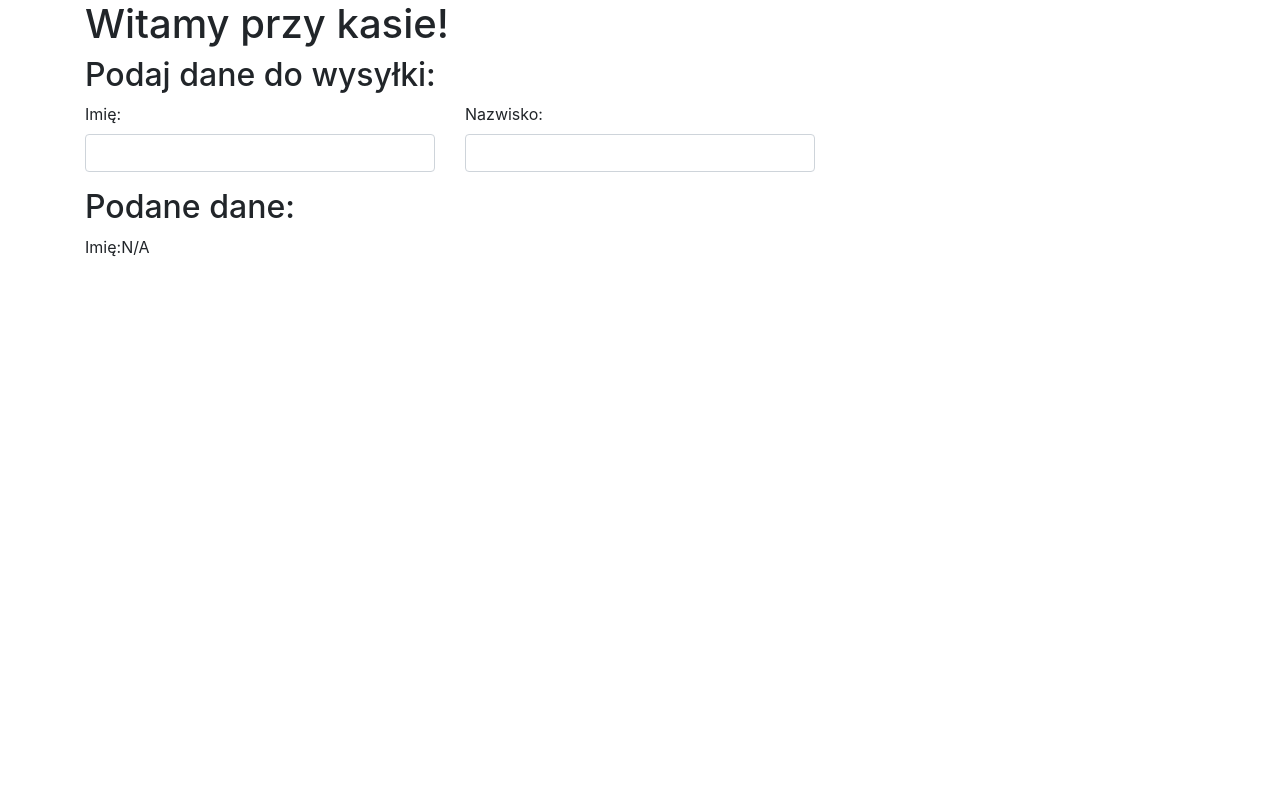
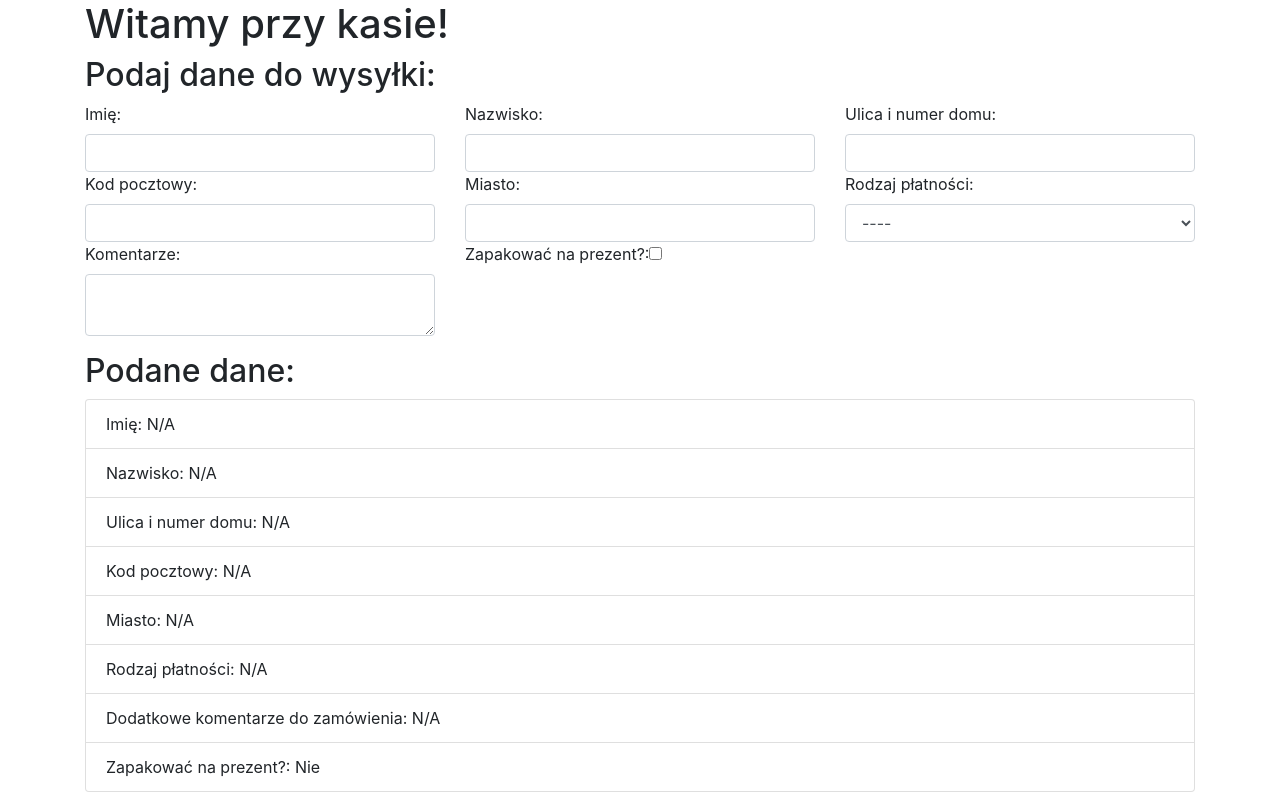
Before and after one commit to ColJops/second-app, a React (Create React App) app: page / in a window 1280 px wide. Built offline with nearby package versions, Linux system fonts and the light colour scheme.

Commit message:
Gotowy formularz bez walidacji danych

```diff
--- /dev/null
+++ b/src/pages/MySelect.js
@@ -0,0 +1,35 @@
+import PropTypes from "prop-types";
+import React from "react";
+
+const MySelect = props => {
+const { label, name, value, className, onChange, options } = props;
+    return (
+            <div>
+                <label htmlFor={name}>{label}: </label>
+                <select
+                    name={name}
+                    id={name}
+                    value={value}
+                    className={className}
+                    onChange={onChange}
+                >
+                    {options.map((option, index) => (
+                        <option key={index} value={option.id}>
+                            {option.name}
+                        </option>
+                    ))}
+                </select>
+            </div>
+        );
+}
+
+MySelect.propTypes = {
+    label: PropTypes.string.isRequired,
+    name: PropTypes.string.isRequired,
+    value: PropTypes.string,
+    className: PropTypes.string,
+    onChange: PropTypes.func,
+    options: PropTypes.array
+};
+
+export default MySelect;
--- /dev/null
+++ b/src/pages/MyTextArea.js
@@ -0,0 +1,29 @@
+import PropTypes from "prop-types";
+import React from "react";
+const MyTextArea = props => {
+    const { label, type, name, value, className, onChange } = props;
+        return (
+            <div>
+                <label htmlFor={name}>{label}: </label>
+                <textarea
+                    id={name}
+                    name={name}
+                    type={type}
+                    value={value}
+                    className={className}
+                    onChange={onChange}
+                />
+            </div>
+        );
+}
+
+MyTextArea.propTypes = {
+    label: PropTypes.string.isRequired,
+    name: PropTypes.string.isRequired,
+    value: PropTypes.string,
+    type: PropTypes.string,
+    className: PropTypes.string,
+    onChange: PropTypes.func
+};
+
+export default MyTextArea;
--- a/src/pages/checkout.js
+++ b/src/pages/checkout.js
@@ -1,17 +1,37 @@
 import React from "react";
 import { Row, Col, Container } from "react-bootstrap";
 import MyInput from "../components/forms/MyInput";
+import MySelect from "./MySelect";
+import MyTextArea from "./MyTextArea";
 
 class Checkout extends React.Component {
+    paymentOptions = [
+        { id: "-", name: "----" },
+        { id: "pp", name: "PayPal" },
+        { id: "stripe", name: "Stripe" },
+        { id: "cc", name: "Karta kredytowa"}
+    ];
     constructor(props) {
         super(props);
         this.state = {
             firstname: "",
-            lastname: ""
+            lastname: "",
+            street: "",
+            zip: "",
+            city: "",
+            paymentType: "",
+            comment: "",
+            gift: ""
         };
     }
+
     changeHandler = event => {
-        this.setState({ firstname: event.target.value});
+        let inputName = event.target.name;
+        let inputValue =
+            event.target.type === "checkbox"
+            ? event.target.checked
+            : event.target.value;
+        this.setState({ [inputName]: inputValue});
     };
     render() {
         return (
@@ -42,6 +62,67 @@ class Checkout extends React.Component {
                                     label="Nazwisko"
                                     className="form-control"
                                     value={this.state.lastname}
+                                    onChange={this.changeHandler}
+                                />
+                            </Col>
+                            <Col xs={12} md={4}>
+                                <MyInput
+                                    type="text"
+                                    name="street"
+                                    label="Ulica i numer domu"
+                                    className="form-control"
+                                    value={this.state.street}
+                                    onChange={this.changeHandler}
+                                />
+                            </Col>
+                            <Col xs={12} md={4}>
+                                <MyInput
+                                    type="text"
+                                    name="zip"
+                                    label="Kod pocztowy"
+                                    className="form-control"
+                                    value={this.state.zip}
+                                    onChange={this.changeHandler}
+                                />
+                            </Col>
+                            <Col xs={12} md={4}>
+                                <MyInput
+                                    type="text"
+                                    name="city"
+                                    label="Miasto"
+                                    className="form-control"
+                                    value={this.state.city}
+                                    onChange={this.changeHandler}
+                                />
+                            </Col>
+                            <Col xs={12} md={4}>
+                                <MySelect
+                                    name="paymentType"
+                                    label="Rodzaj płatności"
+                                    className="form-control"
+                                    onChange={this.changeHandler}
+                                    value={this.state.paymentType}
+                                    options={this.paymentOptions}
+                                />
+                            </Col>
+                            <Col xs={12} md={4}>
+                                <MyTextArea
+                                    type="text"
+                                    name="comment"
+                                    label="Komentarze"
+                                    className="form-control"
+                                    value={this.state.comment}
+                                    onChange={this.changeHandler}
+                                />
+                            </Col>
+                            <Col xs={12} md={4}>
+                                <MyInput
+                                    type="checkbox"
+                                    name="gift"
+                                    label="Zapakować na prezent?"
+                                    className="form=control"
+                                    onChange={this.changeHandler}
+                                    value={this.state.gift}
                                 />
                             </Col>
                         </Row>
@@ -50,8 +131,40 @@ class Checkout extends React.Component {
                 <Row>
                     <Col>
                         <h2>Podane dane:</h2>
-                        Imię:
-                        {this.state.firstname == "" ? "N/A" : this.state.firstname}
+                        <ul className="list-group">
+                            <li className="list-group-item">
+                                Imię:&nbsp;
+                                {this.state.firstname === "" ? "N/A" : this.state.firstname}
+                            </li>
+                            <li className="list-group-item">
+                                Nazwisko:&nbsp;
+                                {this.state.lastname === "" ? "N/A" : this.state.lastname}
+                            </li>
+                            <li className="list-group-item">
+                                Ulica i numer domu:&nbsp;
+                                {this.state.street === "" ? "N/A" : this.state.street}
+                            </li>
+                            <li className="list-group-item">
+                                Kod pocztowy:&nbsp;
+                                {this.state.zip === "" ? "N/A" : this.state.zip}
+                            </li>
+                            <li className="list-group-item">
+                                Miasto:&nbsp;
+                                {this.state.city === "" ? "N/A" : this.state.city}
+                            </li>
+                            <li className="list-group-item">
+                                Rodzaj płatności:&nbsp;
+                                {this.state.paymentType === "" ? "N/A" : this.state.paymentType}
+                            </li>
+                            <li className="list-group-item">
+                                Dodatkowe komentarze do zamówienia:&nbsp;
+                                {this.state.comment === "" ? "N/A" : this.state.comment}
+                            </li>
+                            <li className="list-group-item">
+                                Zapakować na prezent?:&nbsp;
+                                {this.state.gift ? "Tak" : "Nie"}
+                            </li>
+                        </ul>
                     </Col>
                 </Row>
             </Container>
```
